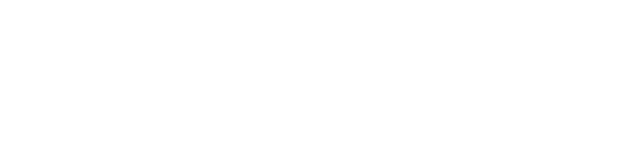
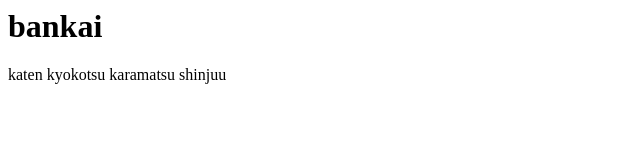
Before and after one commit to Vic-41148/Punk-records, a plain HTML site: page index.html in a window 1280 px wide. Shown: the whole page, without its empty margins (0-640 px from the left). Drawn offline with Linux system fonts and the light colour scheme.

Commit message:
Commit 1

```diff
--- a/index.html
+++ b/index.html
@@ -1,3 +1,4 @@
 <html>
-
+    <h1>bankai</h1>
+    <p>katen kyokotsu karamatsu shinjuu</p>
 </html>
```
